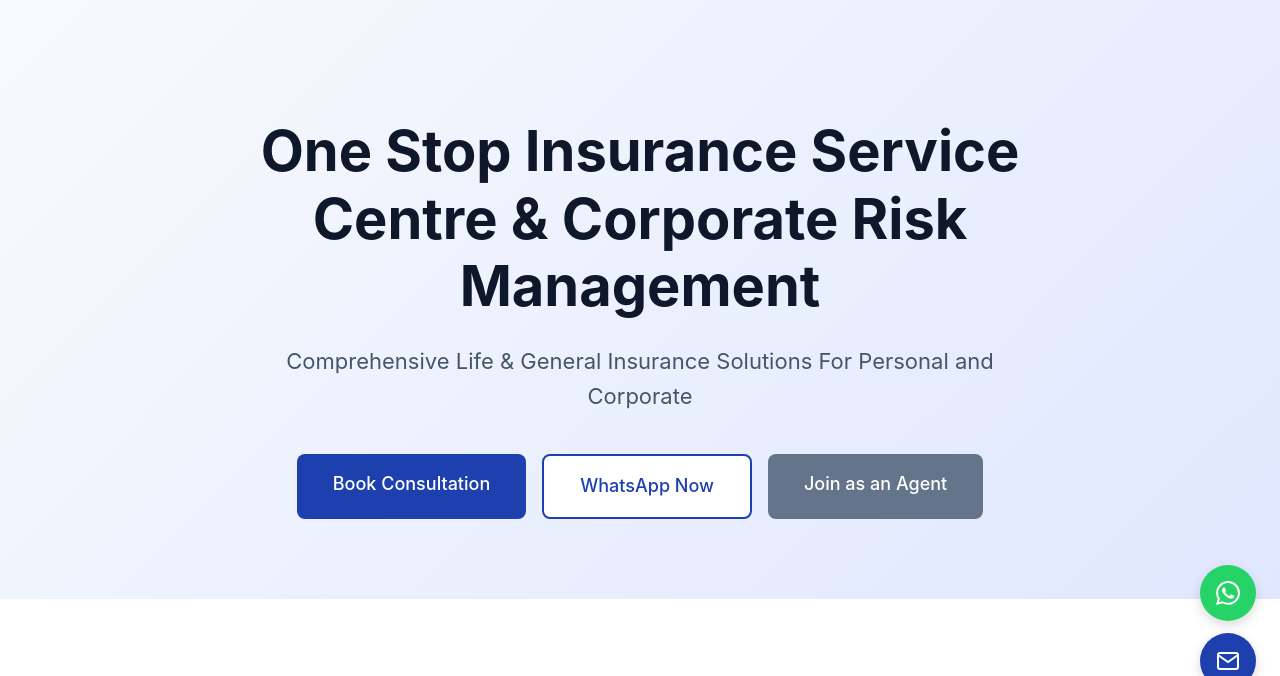
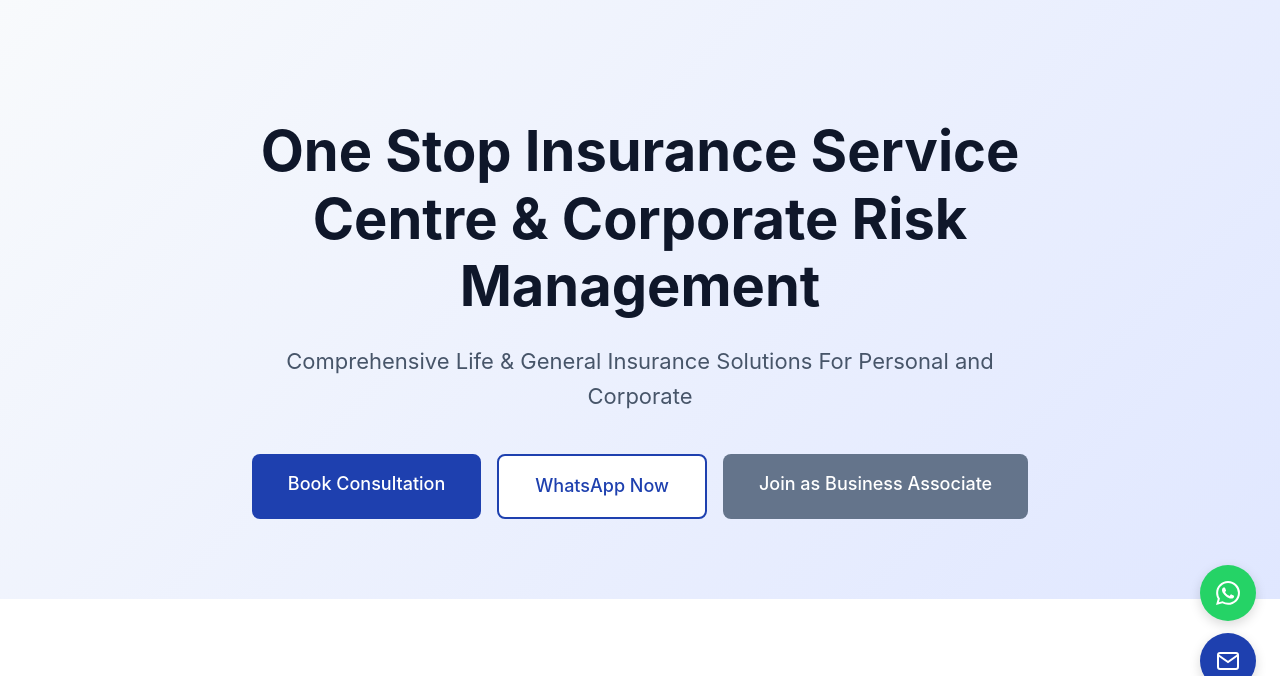
Before and after one commit to AlexAlvin02/AlexAlvin02.github.io, a website: page index.html in a window 1280 px wide. Shown: the part 87-763 px from the top of the page. Drawn offline with Linux system fonts and the light colour scheme.

Commit message:
Add files via upload

```diff
--- a/index.html
+++ b/index.html
@@ -75,7 +75,7 @@
                     <div class="hero-ctas">
                         <a href="#contact" class="btn-primary btn-large" data-en="Book Consultation" data-zh="预约咨询">Book Consultation</a>
                         <a href="https://wa.me/60124805119" class="btn-secondary btn-large" target="_blank" data-en="WhatsApp Now" data-zh="立即WhatsApp">WhatsApp Now</a>
-                        <a href="#join" class="btn-tertiary btn-large" data-en="Join as an Agent" data-zh="加入成为代理">Join as an Agent</a>
+                        <a href="#join" class="btn-tertiary btn-large" data-en="Join as Business Associate" data-zh="加入成为商业伙伴">Join as Business Associate</a>
                     </div>
                 </div>
             </div>
```
